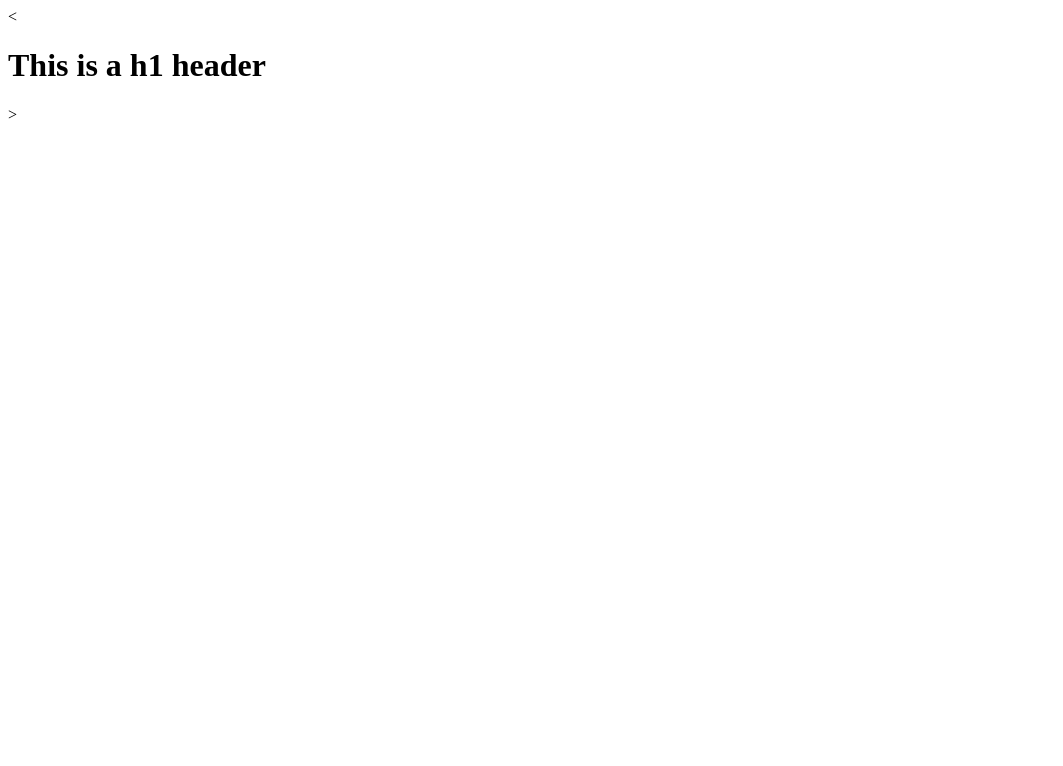
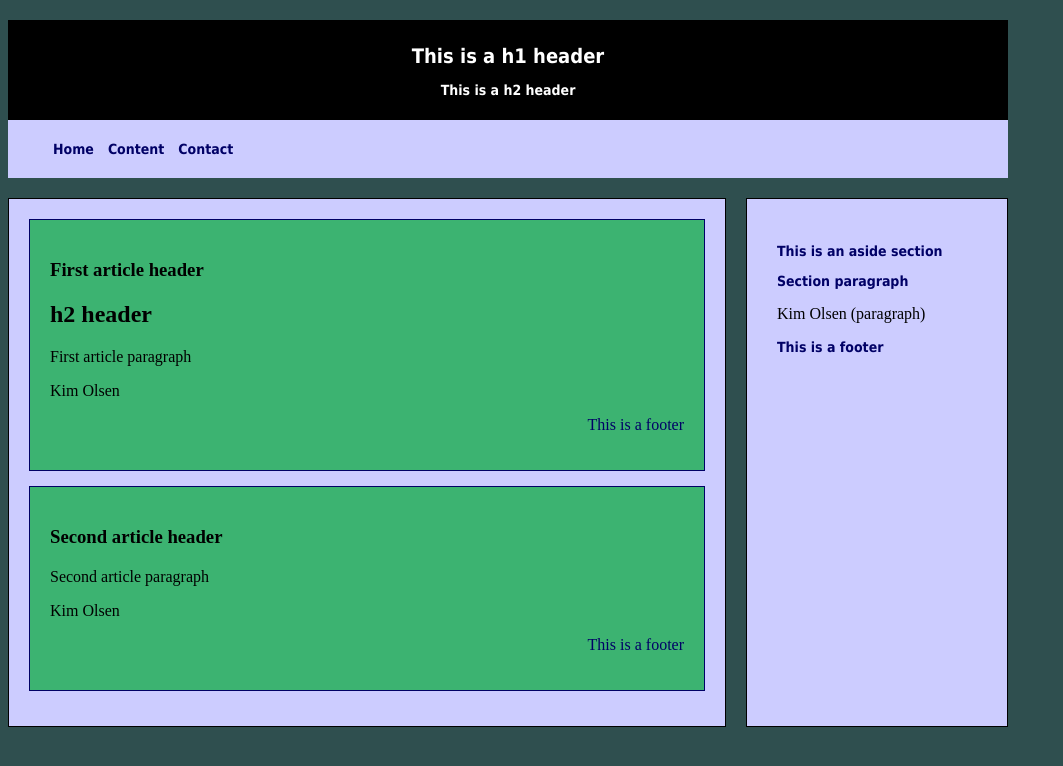
Before and after one commit to Krimmero/html_playground, a plain HTML site: page index.html in a window 1280 px wide. Shown: the whole page, without its empty margins (0-1063 px from the left). Drawn offline with Linux system fonts and the light colour scheme.

Commit message:
just another commit

```diff
--- a/index.html
+++ b/index.html
@@ -2,9 +2,74 @@
 
 <head>
     <title>html_playground</title>
+    <meta http-equiv="Content-Type" content="text/html; charset=UTF-8">
+    <link rel="stylesheet" href="stylesheet.css">
 </head>
-<<body>
-    <h1>This is a h1 header</h1>
-    </body>
 
-    </html>>
+<body>
+    <div id="big_wrapper">
+
+        <header id="top_header">
+            <hgroup>
+                <h1>This is a h1 header</h1>
+                <h2>This is a h2 header</h2>
+            </hgroup>
+        </header>
+
+        <nav id="top_menu">
+            <ul>
+                <li>Home</li>
+                <li>Content</li>
+                <li>Contact</li>
+            </ul>
+        </nav>
+        <div id="new_div">
+            <section id="main_section">
+                <article>
+                    <header>
+                        <hgroup>
+                            <h1>First article header</h1>
+                            <h2>h2 header</h2>
+                        </hgroup>
+                    </header>
+                    <section>
+                        <p>First article paragraph</p>
+                        <p>Kim Olsen</p>
+                        <footer>
+                            <p>This is a footer</p>
+                        </footer>
+                    </section>
+                </article>
+                <article>
+                    <header>
+                        <hgroup>
+                            <h1>Second article header</h1>
+                            <h2></h2>
+                        </hgroup>
+                    </header>
+                    <section>
+                        <p>Second article paragraph</p>
+                        <p>Kim Olsen</p>
+                        <footer>
+                            <p>This is a footer</p>
+                        </footer>
+                    </section>
+                </article>
+
+            </section>
+            <aside id="aside_section">
+                <p>This is an aside section</p>
+                <section>
+                    <p>Section paragraph</p>
+                    <p>Kim Olsen (paragraph)</p>
+                    <footer>
+                        <p>This is a footer</p>
+                    </footer>
+                </section>
+            </aside>
+        </div>
+
+    </div>
+</body>
+
+</html>
--- a/stylesheet.css
+++ b/stylesheet.css
@@ -8,7 +8,7 @@
 }
 
 #top_header {
-    background: #6666ff;
+    background: black;
     border: 1px solid black;
     padding: 10px;
 }
@@ -16,9 +16,73 @@
 #top_header h1 {
     font: bold 20px Tahoma;
     color: #ffffff;
+    text-align: center;
 }
 
 #top_header h2 {
     font: bold 14px Tahoma;
-    color: #ccccff
+    color: white;
+    text-align: center;
 }
+
+body {
+    background-color: darkslategray;
+}
+
+#top_menu {
+    background: #ccccff;
+    color: #000066;
+}
+
+#top_menu li {
+    display: inline-block;
+    list-style: none;
+    padding: 5px;
+    font: bold 14px tahoma;
+}
+
+#main_section {
+    border: 1px solid black;
+    -webkit-box-flex: 1;
+    margin-top: 20px;
+    margin-bottom: 20px;
+    margin-right: 20px;
+    padding: 20px;
+    background: #ccccff
+}
+
+#aside_section {
+    border: 1px solid black;
+    width: 200px;
+    margin: 20px 0px;
+    padding: 30px;
+    background: #ccccff
+}
+
+#aside_section p:first-child {
+    font: bold 14px Tahoma;
+    color: #000066;
+}
+
+#footer {
+    text-align: center;
+    padding: 20px;
+    border-top: 2px solid #000066
+}
+
+article {
+    background: mediumseagreen;
+    border: 1px solid #000066;
+    padding: 20px;
+    margin-bottom: 15px;
+}
+
+article footer {
+    text-align: right;
+    color: #000066;
+}
+
+#new_div {
+    display: -webkit-box;
+    -webkit-box-orient: horisontal;
+}
```
